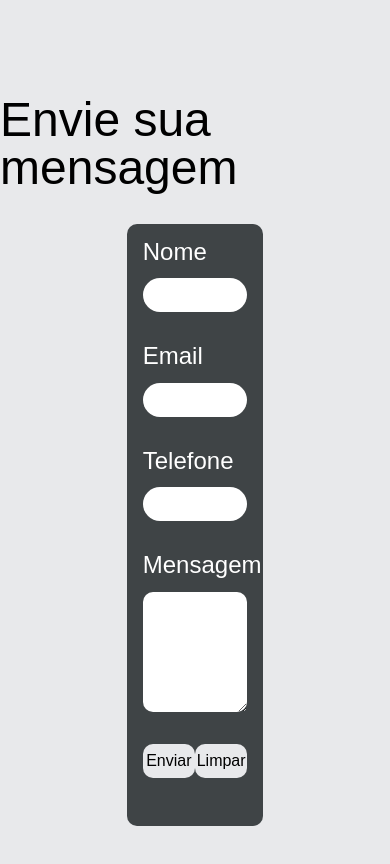
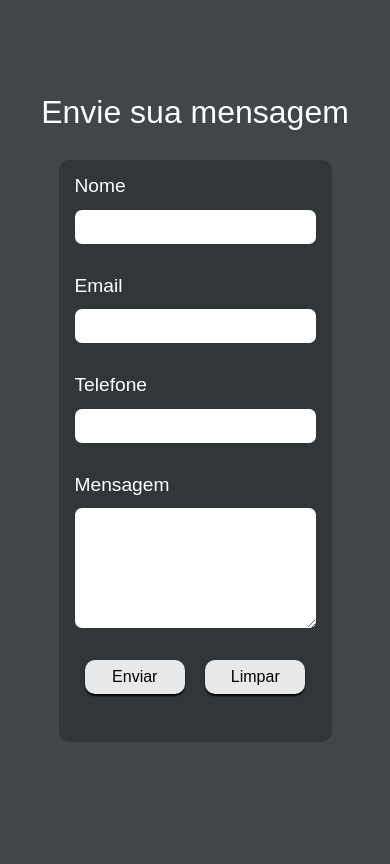
Before and after one commit to anselmosz/midNightWine, a plain HTML site: page index.html in a window 390 px wide. Drawn offline with nearby package versions, Linux system fonts and the light colour scheme.

Commit message:
update project responsivity configs

```diff
--- a/css/style.css
+++ b/css/style.css
@@ -9,7 +9,7 @@
   --fundo2: #313638ea;
 }
 body {
-  background-color: var(--text2);
+  background-color: var(--fundo2);
 }
 
 main {
@@ -22,6 +22,7 @@ main {
 main h1 {
   font-size: 3rem;
   font-weight: 500;
+  color: var(--fundo);
 }
 
 form {
@@ -48,7 +49,7 @@ form {
   padding: 8px 1rem;
   border: none;
   outline: none;
-  border-radius: 3rem;
+  border-radius: 7px;
   font-size: 1rem;
 }
 .input-container textarea {
@@ -56,7 +57,7 @@ form {
   padding: 8px;
   border: none;
   outline: none;
-  border-radius: 10px;
+  border-radius: 7px;
 }
 .btn-container {
   display: flex;
@@ -72,9 +73,42 @@ form {
   padding: 8px 0;
   background-color: var(--text2);
   border-radius: 10px;
+  box-shadow: 0px 2px 2px #000;
   transition: 0.2s ease;
 }
-.input-btn:hover {
-  background-color: #c1c2c4;
+.submit:hover {
+  background-color: #00ff00;
   border-radius: 3rem;
+  font-weight: 600;
 }
+
+.clear:hover {
+  background-color: #ff0000;
+  border-radius: 3rem;
+  font-weight: 600;
+}
+
+
+@media screen and (max-width: 1380px) {
+  form {
+    width: 50%;
+  }
+}
+
+@media screen and (max-width: 1000px){
+  form {
+    width: 60%;
+  }
+}
+
+@media screen and (max-width: 720px) {
+  main h1 {
+    font-size: 2rem;
+  }
+  form {
+    width: 70%;
+  }
+  .input-container {
+    font-size: 1.2rem;
+  }
+}
--- a/index.html
+++ b/index.html
@@ -36,8 +36,8 @@
         <textarea name="" id="userMsg" maxlength="150"></textarea>
       </div>
       <div class="btn-container">
-        <input onclick="VerificarCampos(event);" class="input-btn" type="submit" value="Enviar">
-        <input class="input-btn" type="reset" value="Limpar">
+        <input onclick="VerificarCampos(event);" class="input-btn submit" type="submit" value="Enviar">
+        <input class="input-btn clear" type="reset" value="Limpar">
       </div>
       <p class="msgObt" id="msgObt"></p>
     </form>
--- a/js/script.js
+++ b/js/script.js
@@ -13,11 +13,13 @@ function VerificarCampos(event) {
     msgObt.style.color = '#ff0000';
     msgObt.style.fontWeight = '600';
     msgObt.style.textAlign = 'center';
+    msgObt.style.textShadow = '2px 2px 2px #000'
   } else {
     msgObt.innerText = "Formulário enviado!";
     msgObt.style.color = '#00ff00';
     msgObt.style.fontWeight = '600';
     msgObt.style.textAlign = 'center';
+    msgObt.style.textShadow = '2px 2px 2px #000'
 
 
     emailjs.send('service_4fjfj0x', 'template_gckk5js',
```
